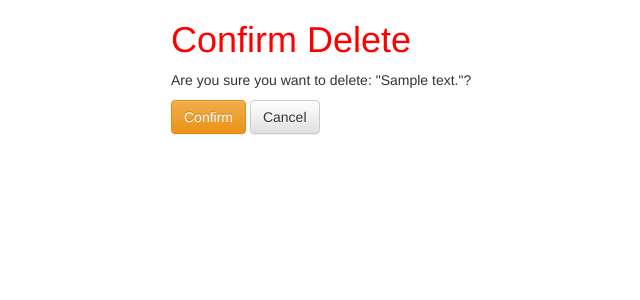
After one commit to rameshkonatala/trydjango_1.9, a Django app: template src/templates/confirm_delete.html in a window 1280 px wide. The commit adds this page. Shown: the top 300 px of the page, without its empty margins (104-744 px from the left). Run offline with Django 3.2, Linux system fonts and the light colour scheme; the template is opened without the code that fills it: most values are stand-ins (such as "Sample title", 1, 10 or a date in 2020); parts of the project's set-up code (start-up, migrations or seed data) failed here and were passed over; some libraries are stand-ins or nearby versions.

Commit message:
Lesson: 22A | Comment delete and child comment delete with user authentication

```diff
--- a/src/comments/models.py
+++ b/src/comments/models.py
@@ -51,6 +51,8 @@ class Comment(models.Model):
 	def get_absolute_url(self):
 		return reverse("comments:thread",kwargs={"id":self.id})
 
+	def get_delete_url(self):
+		return reverse("comments:delete",kwargs={"id":self.id})
 
 	def children(self):
 		return Comment.objects.filter(parent=self)
--- a/src/comments/urls.py
+++ b/src/comments/urls.py
@@ -4,5 +4,6 @@ from . import views
 
 urlpatterns = [
     url(r'^(?P<id>\d+)/$', views.comment_thread,name='thread'),
+    url(r'^(?P<id>\d+)/delete/$', views.comment_delete,name='delete'),
     #url(r'^(?P<slug>[\w-]+)/delete/$', views.comment_delete),
 ]
--- a/src/templates/comment_thread.html
+++ b/src/templates/comment_thread.html
@@ -13,13 +13,13 @@
 
 
 	<p>{{ comment.content }}</p>
-	<footer>via {{ comment.user }} | {{ comment.timestamp|timesince }} ago | {% if comment.children.count > 0 %} {{comment.children.count}} Comments {% endif %}</footer>
+	<footer>via {{ comment.user }} | {{ comment.timestamp|timesince }} ago | {% if comment.children.count > 0 %} {{comment.children.count}} Comments {% endif %} {% if request.user == comment.user %} <a href="{{comment.get_delete_url}}"> Delete </a>  {% endif %}</footer>
 	<hr>
 	<div>
 		{% for child_comment in comment.children %}
 			<blockquote>
 				<p>{{ child_comment.content }}</p>
-				<footer>via {{ child_comment.user }} | {{ child_comment.timestamp|timesince }} ago</footer>
+				<footer>via {{ child_comment.user }} | {{ child_comment.timestamp|timesince }} ago | {% if request.user == child_comment.user %} <a href="{{child_comment.get_delete_url}}">Delete </a> {% endif %}</footer>
 			</blockquote>
 		{% endfor %}
 		<form method="POST" action=".">{% csrf_token %}
--- /dev/null
+++ b/src/templates/confirm_delete.html
@@ -0,0 +1,24 @@
+{% extends "base.html" %}
+{% load crispy_forms_tags %}
+{% load urlify %}
+
+{% block head_title %}{{ instance.title }} | {{ block.super }}{% endblock head_title %}
+
+{% block content %}
+
+
+
+<div class="col-sm-8 col-sm-offset-2 ">
+<h1>Confirm Delete</h1>
+
+		<form method="POST" action=".">{% csrf_token %}
+			<p>Are you sure you want to delete: "{{object.content}}"?</p>
+
+		<input type="submit" value="Confirm" class="btn btn-warning">
+		<a href="{{ object.get_absolute_url }}" class="btn btn-default">Cancel</a>
+		</form>
+	</div>
+
+
+</div>
+{% endblock content %}
```
Also changed, not shown: src/comments/views.py (+32 -2 lines), src/db.sqlite3, 4 other files.
